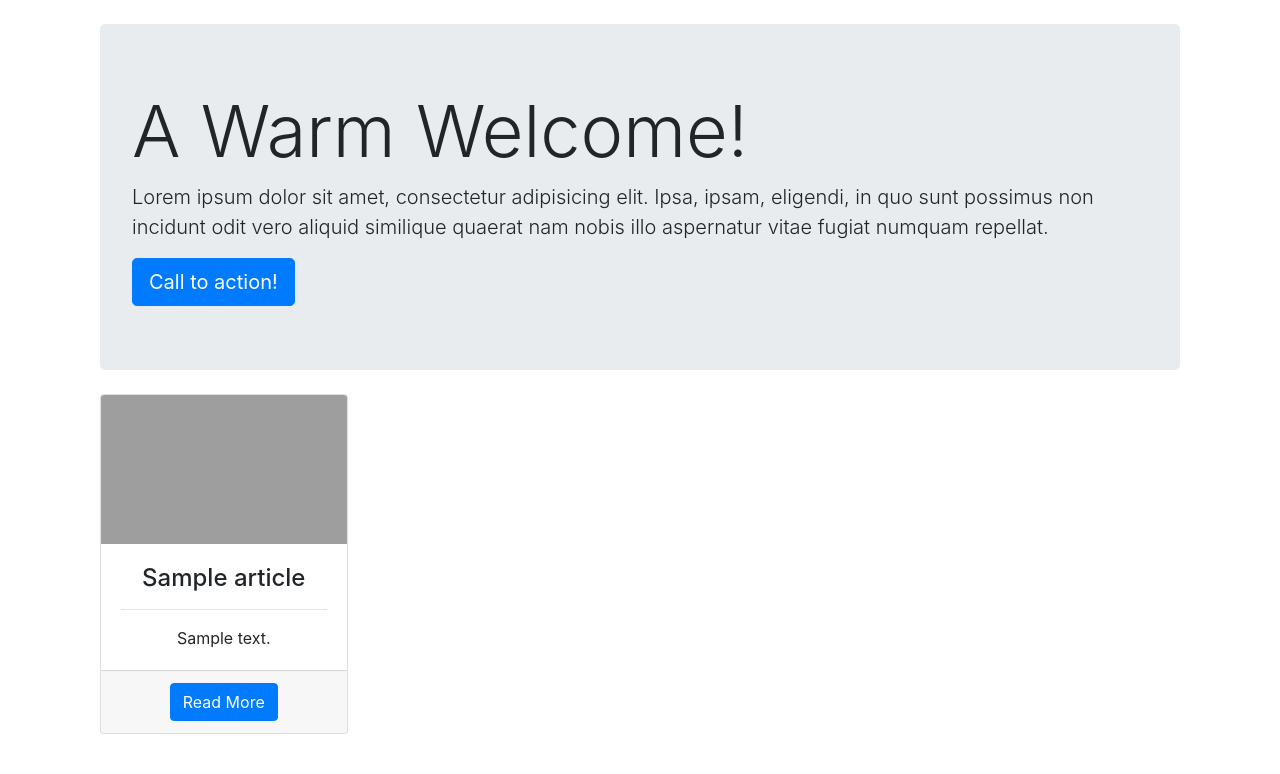
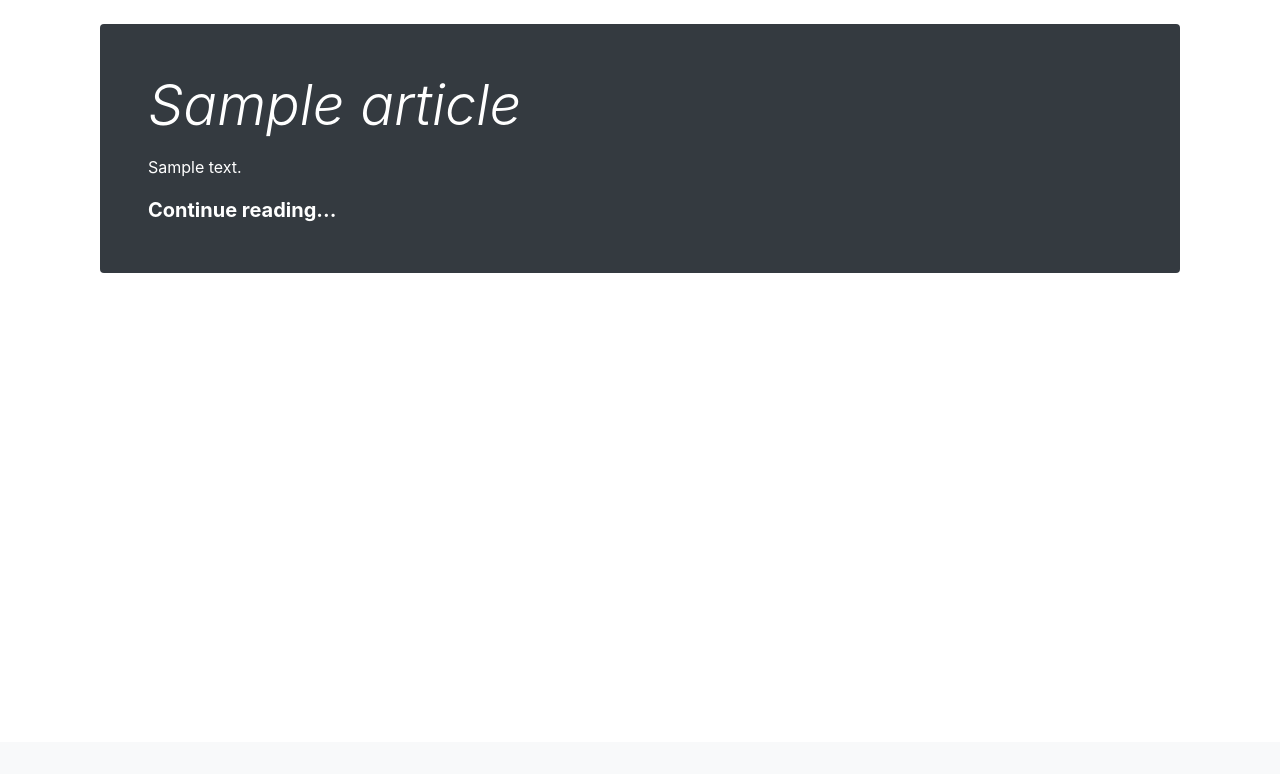
Before and after one commit to Dlubak/Django-Publisher-Website, a Django app: page / in a window 1280 px wide. Shown: the part 58-832 px from the top of the page. After the commit the page ends 331 px from the top, so only its background shows below. Run offline with Django 3.2, Linux system fonts and the light colour scheme; tables that the repository leaves empty hold one stand-in row (values such as "Sample post"); some libraries are stand-ins or nearby versions; grey boxes are pictures that could not be loaded.

Commit message:
refactor article page and index page

```diff
--- a/authentication/urls.py
+++ b/authentication/urls.py
@@ -11,7 +11,8 @@ urlpatterns = [
     path('register/', views.registerPage, name='register'),
     path('login/', views.loginPage, name="login"),
     path('logout/', views.logoutPage, name="logout"),
-    path('profile/<username>', views.profilePage, name='profile'),
-    path('profile/<username>/edit', views.updateProfile, name="update_profile"),
+    path('profile/<str:username>', views.profilePage, name='profile'),
+    path('profile/<str:username>/edit',
+         views.updateProfile, name="update_profile"),
     #path('change_pasword', views.changePasswordPage, name="change_password"),
 ]
--- a/authentication/views.py
+++ b/authentication/views.py
@@ -59,7 +59,7 @@ def profilePage(request, username):
     """
     user = get_object_or_404(User, username=username)
     context = {
-        'user': user
+        'profilePage': user
     }
     if request.user == user or request.user.is_superuser:
         articles = Article.objects.filter(
--- a/blog/models.py
+++ b/blog/models.py
@@ -9,8 +9,6 @@ class Article(models.Model):
     content = models.TextField()
     pub_date = models.DateTimeField(auto_now_add=True)
     author = models.ForeignKey(User, on_delete=models.CASCADE)
-    image = models.ImageField(default='default_article.png',
-                              upload_to='blog')
     views = models.IntegerField(default=0)
 
     class Meta:
@@ -18,20 +16,9 @@ class Article(models.Model):
         verbose_name_plural = "Articles"
 
     def __str__(self):
-        if len(self.content) >= 30:
-            return f"{self.content[:30]}..."
+        if len(self.content) >= 25:
+            return f"{self.content[:25]}..."
         return self.content
-
-    # TODO: THIS NEEDS to be refactored
-    def save(self, *args, **kwargs):
-        super().save(*args, **kwargs)
-        img = Image.open(self.image.path)
-
-        # 900x300
-        if img.height > 300 or img.width > 900:
-            output_size = (300, 900)
-            img.thumbnail(output_size)
-            img.save(self.image.path)
 
 
 class Comment(models.Model):
--- a/blog/templates/blog/article.html
+++ b/blog/templates/blog/article.html
@@ -16,10 +16,8 @@
       <hr>
       <!-- Date/Time -->
       <p>Posted on {{ article.pub_date }}</p>
-      <!-- Preview Image -->
-      <img class="img-fluid rounded" src="{{article.image.url}}" alt="">
       <!-- Post Content -->
-      <p class="lead">{{article.content | linebreaks }}</p>
+      <p class="lead">{{ article.content | linebreaks }}</p>
       <!-- Comments Form -->
       {% if user.is_authenticated %}
       <div class="card my-4">
--- a/blog/templates/blog/index.html
+++ b/blog/templates/blog/index.html
@@ -1,51 +1,57 @@
 {% extends 'blog/base.html' %}
+
 {% block content %}
-<!-- Page Content -->
 <div class="container">
-  <!-- Jumbotron Header -->
-  <header class="jumbotron my-4">
-    <h1 class="display-3">A Warm Welcome!</h1>
-    <p class="lead">Lorem ipsum dolor sit amet, consectetur adipisicing elit. Ipsa, ipsam, eligendi, in quo sunt possimus non incidunt odit vero aliquid similique quaerat nam nobis illo aspernatur vitae fugiat numquam repellat.</p>
-    <a href="#" class="btn btn-primary btn-lg">Call to action!</a>
-  </header>
-  <div class="row text-center">
+  <!-- Newest Article -->
+  <div class="jumbotron p-3 p-md-5 text-white rounded bg-dark">
+    <div class="col-md-6 px-0">
+      <h1 class="display-4 font-italic">{{featured_article.title}}</h1>
+      <p class="lead my-3">{{featured_article|linebreaks}}</p>
+      <p class="lead mb-0"><a href="{% url 'blog:article' featured_article.id %}" class="text-white font-weight-bold">Continue reading...</a></p>
+    </div>
+  </div>
   <!-- Page Articles -->
+  <div class="row mb-2">
   {% for article in page_obj %}
-    <div class="col-lg-3 col-md-6 mb-4">
-      <div class="card h-100">
-        <img class="card-img-top" src="https://placeimg.com/380/230/animals" alt="">
-        <div class="card-body">
-          <h4 class="card-title"> {{article.title}} </h4>
-          <hr>
-          <p class="card-text"> {{article}} </p>
-        </div>
-        <div class="card-footer">
-          <a href="{% url 'blog:article' article.id %}" class="btn btn-primary">Read More</a>
+    <div class="col-md-6">
+      <div class="card flex-md-row mb-4 box-shadow h-md-250">
+        <div class="card-body d-flex flex-column align-items-start">
+          <strong class="d-inline-block mb-2 text-primary">Post</strong>
+          <h3 class="mb-0">
+            <a class="text-dark" href="#">{{ article.title|title }} </a>
+          </h3>
+          <div class="mb-1 text-muted">Pub date: {{article.pub_date|date:"M d"}} - {{ article.author }}</div>
+          <p class="card-text mb-auto">{{ article|linebreaks }}</p>
+          <a href="{% url 'blog:article' article.id %}">Continue reading</a>
         </div>
       </div>
     </div>
   {% endfor %}
   </div>
-</div>
-<nav aria-label="paginaton">
+  {% if page_obj.has_other_pages %}
+    <nav aria-label="pagination">
       <ul class="pagination justify-content-center">
       {% if page_obj.has_previous %}
         <li class="page-item">
-      <a class="page-link" href="?page={{ page_obj.previous_page_number }}" tabindex="-1"><Previous</a>
+          <a class="page-link" href="?page={{ page_obj.previous_page_number }}" aria-label="Previous">
+            <span aria-hidden="true">&laquo;</span>
+            <span class="sr-only">Previous</span>
+          </a>
         </li>
       {% endif %}
-    {% if page_obj.count > 1 %}
       {% for i in page_obj.paginator.page_range %}
-      <li class="page-item">
-        <a class="page-link" href="?page={{i}}">{{ i }}</a>
-      </li>
+        <li class="page-item"><a class="page-link" href="?page={{ i }}">{{ i }}</a></li>
       {% endfor %}
-    {% endif %}
       {% if page_obj.has_next %}
         <li class="page-item">
-      <a class="page-link" href="?page={{ page_obj.next_page_number }}">Next</a>
+          <a class="page-link" href="?page={{ page_obj.next_page_number }}" aria-label="Next">
+            <span aria-hidden="true">&raquo;</span>
+            <span class="sr-only">Next</span>
+          </a>
         </li>
       {% endif %}
       </ul>
     </nav>
+  {% endif %}
+</div>
 {% endblock content %}
--- a/blog/views.py
+++ b/blog/views.py
@@ -9,22 +9,24 @@ from .models import Article, Comment
 
 
 def index(request):
-    articles = Article.objects.all().order_by('pub_date')
+    all_articles = Article.objects.all().order_by('-pub_date')
+    featured_article = all_articles[0]
+    articles = all_articles[1:]
     paginator = Paginator(articles, 4)
-
     page_number = request.GET.get('page')
     page_obj = paginator.get_page(page_number)
     template_name = 'blog/index.html'
-    context = {'page_obj': page_obj}
+    context = {'page_obj': page_obj, 'featured_article': featured_article}
     return render(request, template_name, context)
+
 
 def article(request, article_id):
     template_name = 'blog/article.html'
     article = get_object_or_404(Article, id=article_id)
     session_key = f"article_{article_id}"
     if (not request.session.get(session_key)
-        and request.user != article.author):
-        article.views +=1
+            and request.user != article.author):
+        article.views += 1
         article.save()
         request.session[session_key] = True
     form = CommentForm()
@@ -97,7 +99,7 @@ def search_article(request):
     articles = Article.objects.filter(
         title__icontains=keyword).order_by('pub_date')
 
-    paginator = Paginator(articles, 2)
+    paginator = Paginator(articles, 6)
 
     page_number = request.GET.get('page')
     page_obj = paginator.get_page(page_number)
```
Also changed, not shown: media/default_article.png (deleted). Lines whose indentation alone changed are shown as unchanged.
